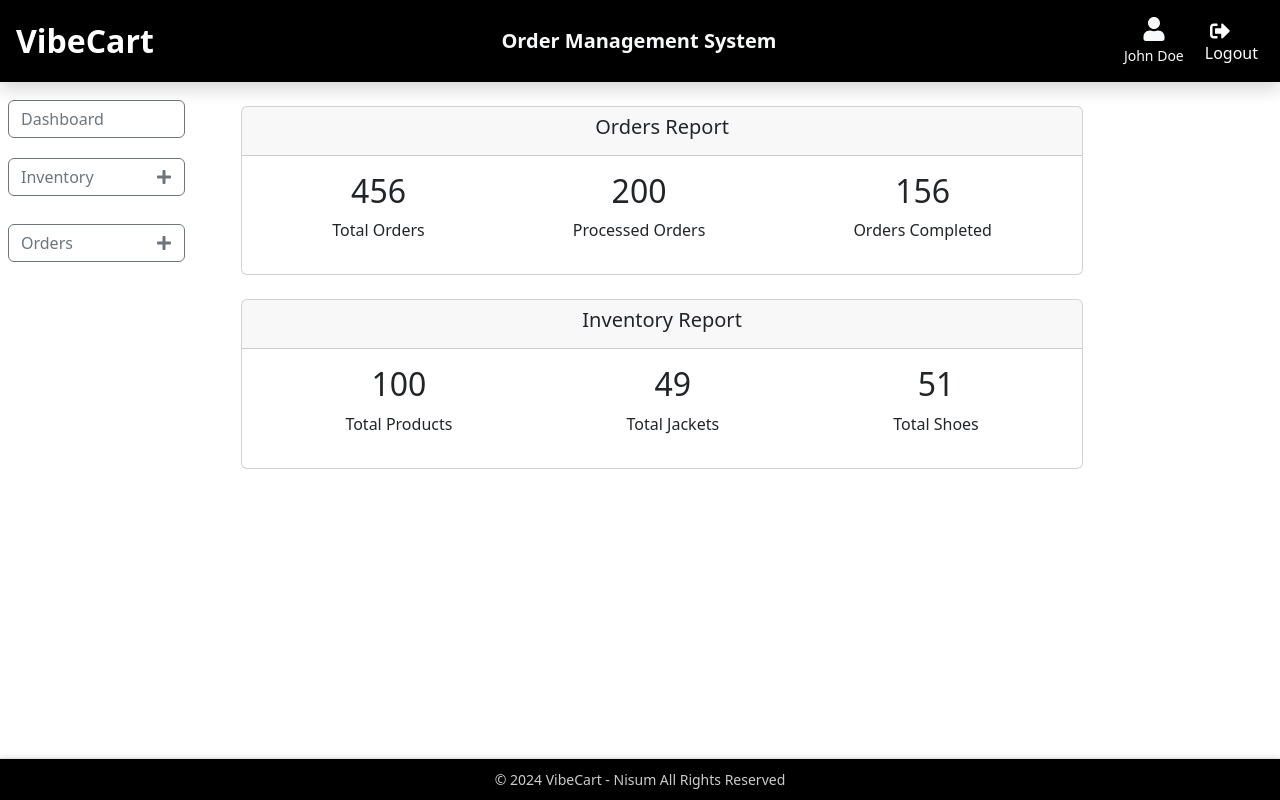
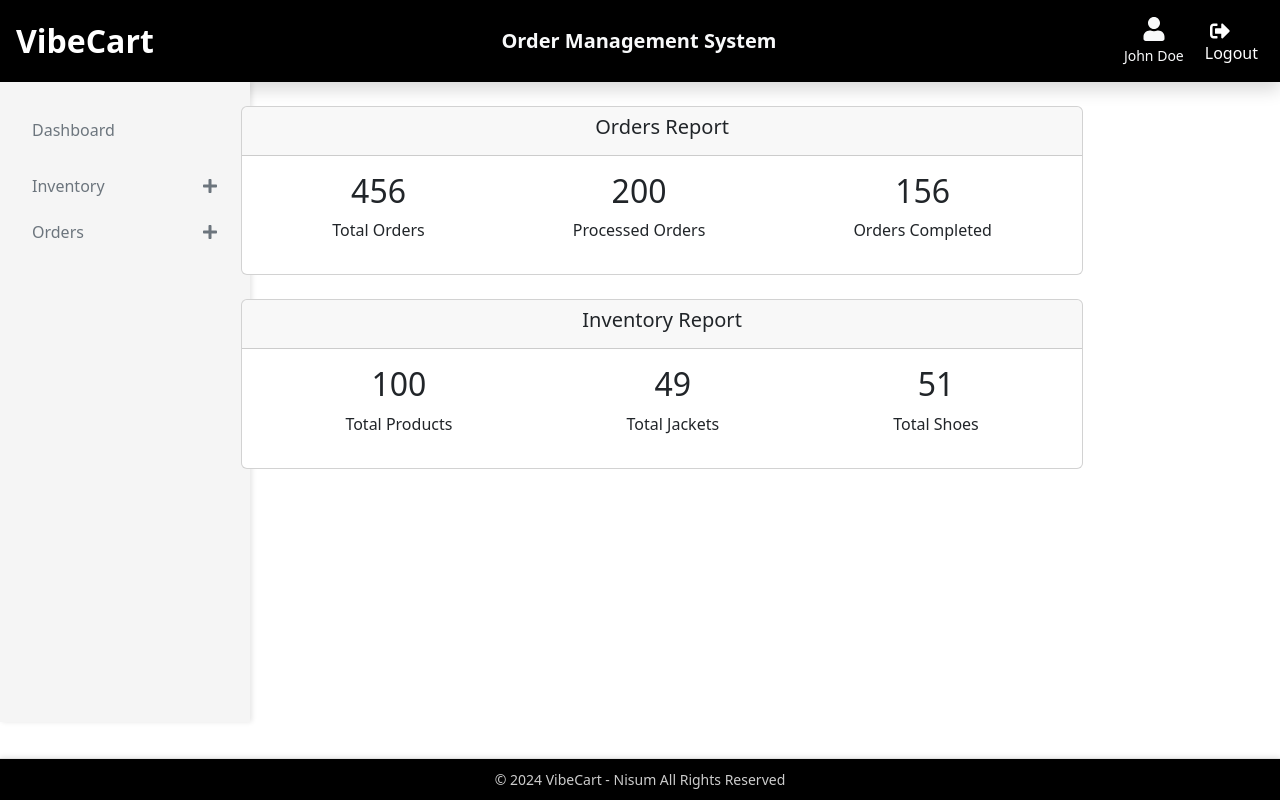
Before and after one commit to Venkat0629/vibecart-scm-ui, a React (Create React App) app: page /login in a window 1280 px wide. Both pictures are taken after typing "name@example.com", "Sample123" into the empty fields and a click on the button "Login". Built offline with nearby package versions, Linux system fonts and the light colour scheme; a web font is replaced by a local one.

Commit message:
sidebar styling

```diff
--- a/package.json
+++ b/package.json
@@ -7,6 +7,7 @@
     "@testing-library/jest-dom": "^5.17.0",
     "@testing-library/react": "^13.4.0",
     "@testing-library/user-event": "^13.5.0",
+    "axios": "^1.7.5",
     "bootstrap": "^5.3.3",
     "react": "^18.3.1",
     "react-bootstrap": "^2.10.4",
--- a/src/OMS/Inventory/OMS-Dashboard.js
+++ b/src/OMS/Inventory/OMS-Dashboard.js
@@ -1,6 +1,6 @@
 import React from 'react';
 import { Container, Row, Col, Card } from 'react-bootstrap';
-
+import './Styling/dashboard.css'
 const Dashboard = () => {
     return (
         <div className='dashboard'>
--- a/src/OMS/Inventory/Styling/sidebar.css
+++ b/src/OMS/Inventory/Styling/sidebar.css
@@ -1,30 +1,24 @@
+.sidebar{
+    background-color:#f5f5f5;
+    color: #000;
+    min-height:80vh;
+    width: 250px;
+    padding: 20px;
+    box-shadow: 2px 0 5px rgba(0,0,0,0.1);
+}
 .sidebar-btn {
     background-color: transparent;
     color: #000;
-    border: 1px solid #ccc;
-    border-radius: 5px;
+    border: none !important;
     width: 100%;
     text-align: left !important;
     padding: 10px;
     margin-bottom: 10px;
     margin-top: 10px;
-    /* transition: background 0.3s, color 0.3s;  */
+
 }
 
 .sidebar-btn:hover {
-    background-color: black;
-    color: #fff;
+    background-color: rgba (0,0,0,0.05);
+
 }
-
-/* .sidebar .ml-3 .sidebar-btn {
-    margin-left: 0;
-} */
-/* .ml-3{
-    margin-left: 15px;
-} */
-
-@media(max-width:992px){
-    .sidebar{
-        display: block;
-    }
-}
--- a/src/OMS/Inventory/sidebar.js
+++ b/src/OMS/Inventory/sidebar.js
@@ -1,43 +1,36 @@
 import React, { useState } from 'react';
-import { FaPlus } from 'react-icons/fa';
-import { FaMinus , FaBars } from 'react-icons/fa';
+import { FaPlus, FaMinus, FaBars } from 'react-icons/fa';
 import { useNavigate } from 'react-router-dom';
 import './Styling/sidebar.css';
 
 const Sidebar = () => {
     const navigate = useNavigate();
-    const [showSidebar, setShowSidebar] = useState(true);
+    const [showSidebar, setShowSidebar] = useState(false);
     const [showInventoryLinks, setShowInventoryLinks] = useState(false);
     const [showOrderLinks, setShowOrderLinks] = useState(false);
-    console.log(showInventoryLinks);
-    console.log(showOrderLinks);
 
-    const toggleSidebar=()=>{
+    const toggleSidebar = () => {
         setShowSidebar(prev => !prev);
-    }
+    };
+
     const toggleInventoryLinks = () => {
-        setShowInventoryLinks((prev)=>!prev);
-        console.log('inventorytoggle');
-
+        setShowInventoryLinks(prev => !prev);
     };
 
     const toggleOrderLinks = () => {
-        setShowOrderLinks(!showOrderLinks);
-        console.log("ordertoggle");
-
+        setShowOrderLinks(prev => !prev);
     };
 
-    const navigateTo =(path)=> {
+    const navigateTo = (path) => {
         navigate(path);
-    }
+    };
 
     return (
         <div>
             <button className='btn btn-outline-secondary d-lg-none mb-2' onClick={toggleSidebar}>
                 <FaBars /> Menu
             </button>
-        {showSidebar &&(
-            <div className="sidebar d-flex flex-column p-2">
+            <div className={`sidebar ${showSidebar ? 'show' : ''}`}>
                 <button className="btn btn-outline-secondary sidebar-btn" onClick={() => navigate('/dashboard')}>
                     Dashboard
                 </button>
@@ -46,7 +39,7 @@ const Sidebar = () => {
                         <span>Inventory</span> {showInventoryLinks ? <FaMinus /> : <FaPlus />}
                     </button>
                     {showInventoryLinks && (
-                    <div className="ml-3">
+                        <div className="sub-menu">
                             <button className="btn btn-outline-secondary sidebar-btn" onClick={() => navigateTo('/inventoryConsole')}>
                                 Inventory Console
                             </button>
@@ -64,7 +57,7 @@ const Sidebar = () => {
                         <span>Orders</span> {showOrderLinks ? <FaMinus /> : <FaPlus />}
                     </button>
                     {showOrderLinks && (
-                    <div className='ml-3'>
+                        <div className='sub-menu'>
                             <button className="btn btn-outline-secondary sidebar-btn" onClick={() => navigate('/orderConsole')}>
                                 Order Console
                             </button>
@@ -75,8 +68,6 @@ const Sidebar = () => {
                     )}
                 </div>
             </div>
-        )}
-
         </div>
     );
 };
--- a/src/OMS/Orders/UpdateOrder.js
+++ b/src/OMS/Orders/UpdateOrder.js
@@ -15,6 +15,7 @@ const OrderUpdate = () => {
   const [selectAll, setSelectAll] = useState(false);
   const [editingOrderId, setEditingOrderId] = useState(null);
   const [editableFields, setEditableFields] = useState({ orderStatus: '' });
+
 
   const handleSearchChange = (e) => setSearchTerm(e.target.value);
 
@@ -57,6 +58,7 @@ const OrderUpdate = () => {
     );
     setEditingOrderId(null);
     setEditableFields({ orderStatus: '' });
+    alert('Order status updated successfully');
   };
 
   const handleUpdateSelected = () => {
```
Also changed, not shown: 1 other file (tests, documents, lock files or other folders). Lines whose indentation alone changed are shown as unchanged.
